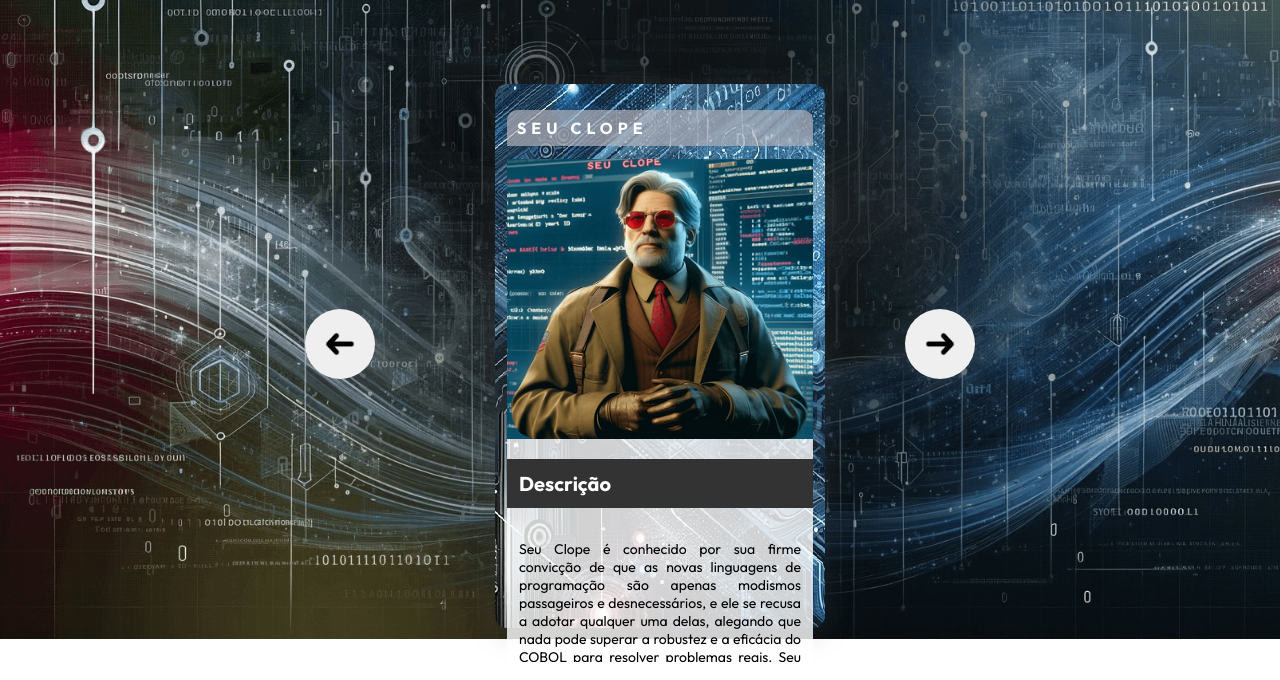
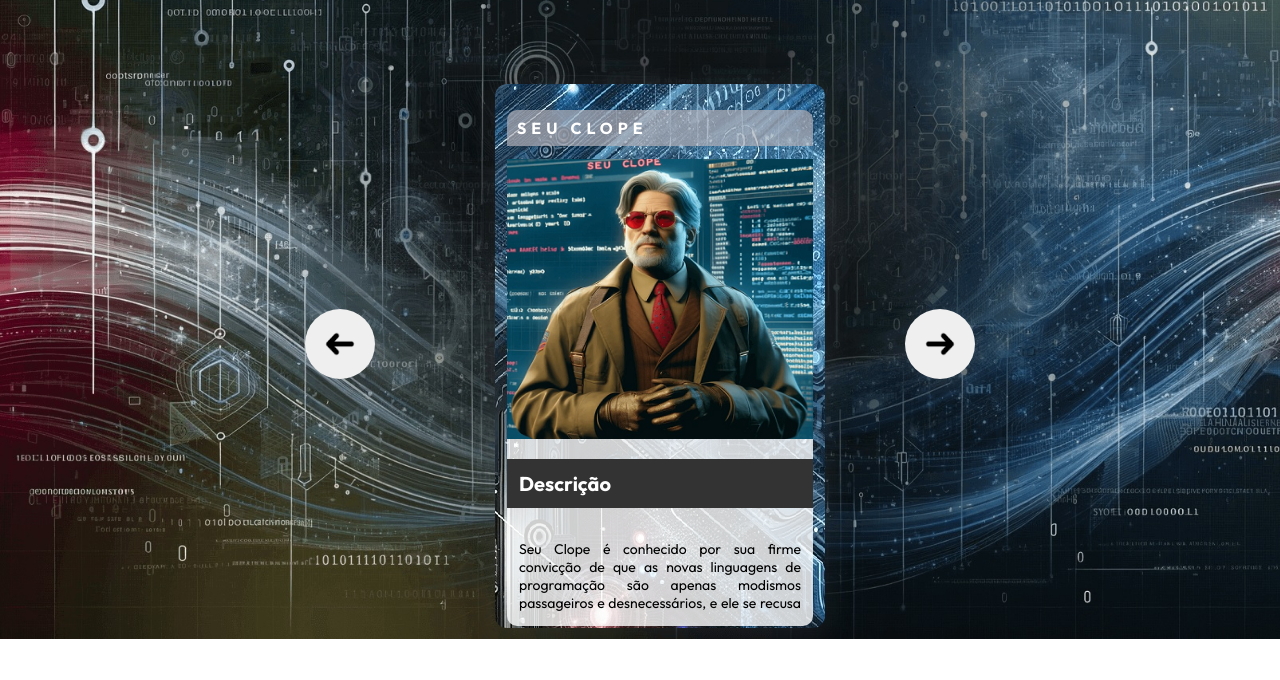
Before and after one commit to Kevin-Sallen/X-DEVS, a plain HTML site: page index.html in a window 1280 px wide. Shown: the part 177-857 px from the top of the page. After the commit the page ends 816 px from the top, so only its background shows below. Drawn offline with Linux system fonts and the light colour scheme.

Commit message:
Update estilos.css

```diff
--- a/src/css/estilos.css
+++ b/src/css/estilos.css
@@ -106,7 +106,7 @@ body {
     font-size: 14px;
     padding: 12px;
     text-align: justify;
-    max-height: 110px;
+    max-height: 60px;
     overflow-y: auto;
 }
 
```
